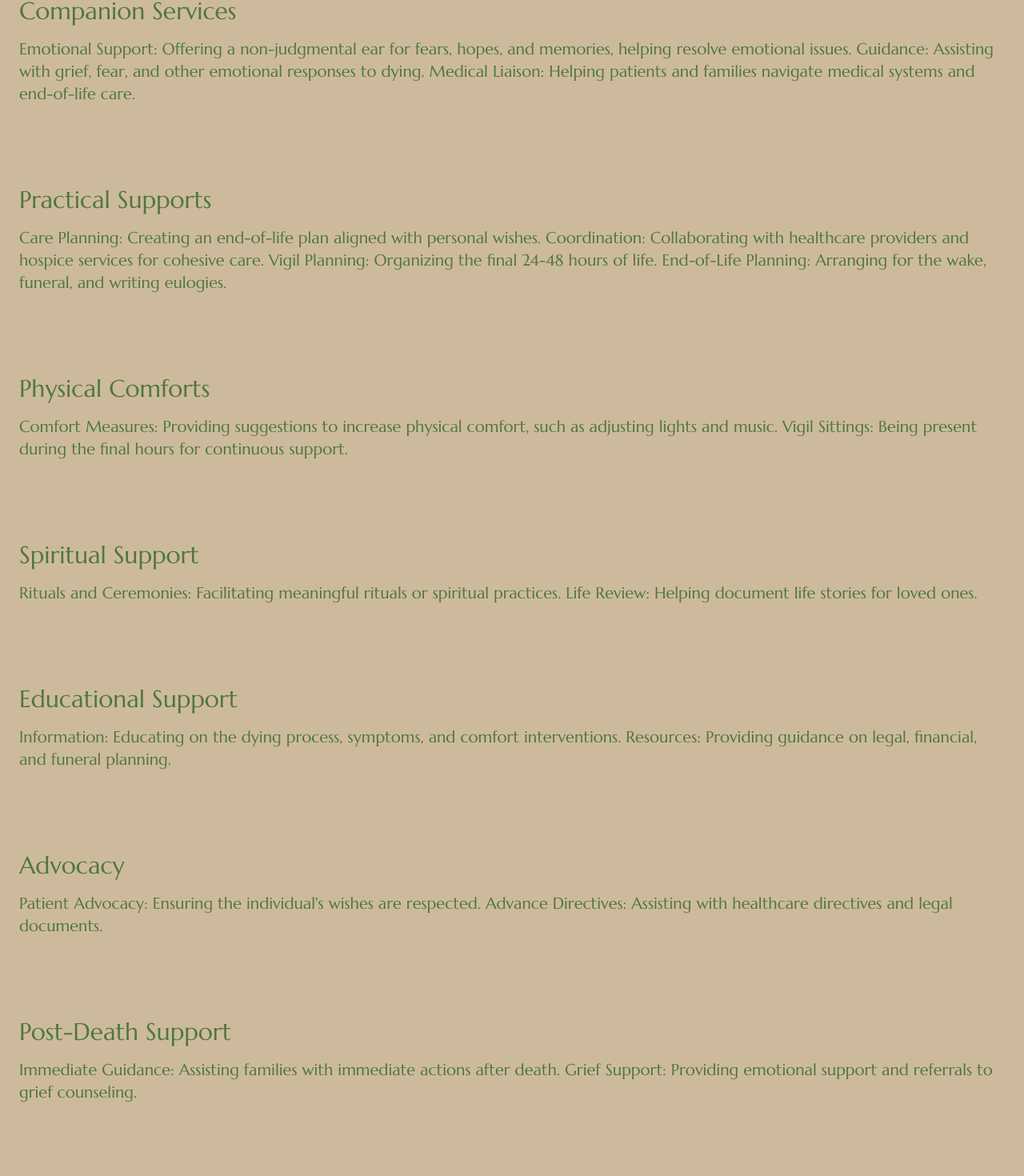
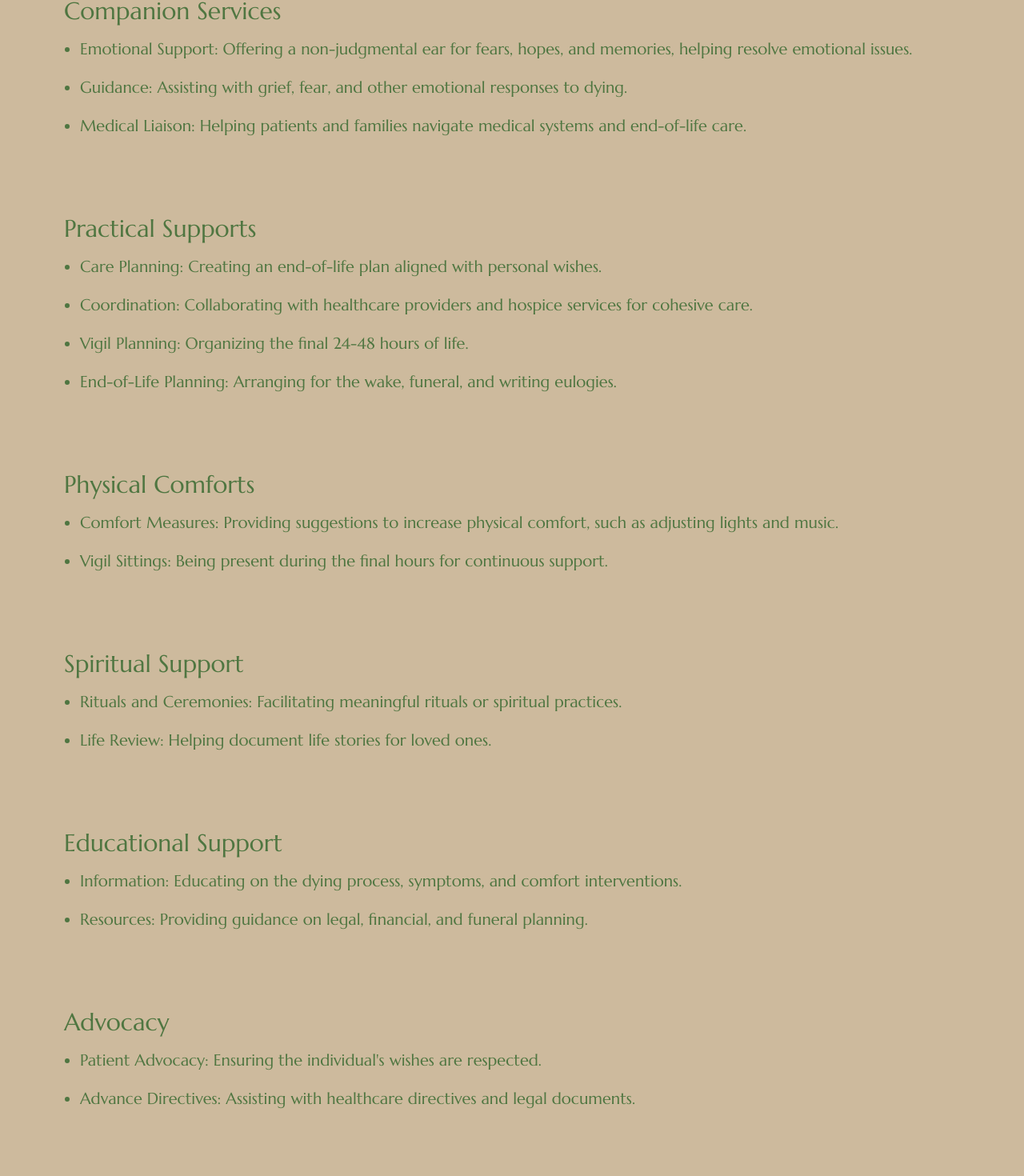
Before and after one commit to victoriaraya/emracing_death, a Next.js app: page /services in a window 1280 px wide. Shown: the part 244-1714 px from the top of the page at 80% size. Built offline with nearby package versions, Linux system fonts and the light colour scheme.

Commit message:
style edits and faq edits

```diff
--- a/app/page.tsx
+++ b/app/page.tsx
@@ -5,19 +5,27 @@ export default function Home() {
     <div className="w-full h-full bg-[#CDBA9D]">
       <div className="relative w-full h-screen">
         <Image
-          src={"/images/flower_cropped2.jpg"}
+          src={"/images/flowers.jpg"}
           alt="flower"
           width={550}
           height={400}
           quality={100}
-          className="absolute top-0 left-0 w-full h-screen"
+          className="absolute top-0 right-10 h-5/6"
         />
-        <h1 className="absolute inset-0 flex flex-col text-center items-center justify-center px-28 md:text-7xl text-4xl text-[#45260C]">
+        <Image
+          src={"/images/hands_holding.jpg"}
+          alt="holding hands"
+          width={550}
+          height={400}
+          quality={100}
+          className="absolute bottom-0 left-10"
+        />
+        <h1 className="absolute left-0 flex flex-col text-center px-28 md:text-7xl text-4xl text-[#45260C]">
           Family and patient centered support for end-of-life transitions
         </h1>
       </div>
       <div className="h-full flex-col items-center justify-items-center text-left px-28 py-12 text-[#4F7641]">
-        <h1 className="text-5xl pb-4">What is an End-of-Life Doula?</h1>
+        <h1 className="text-5xl pb-8">What is an End-of-Life Doula?</h1>
         <p className="text-xl">
           A Death Doula/End-of-Life Doula is a non-medical, trained professional
           who provides support via education, organization, planning and
@@ -53,35 +61,35 @@ export default function Home() {
           quality={100}
           className="absolute top-0 left-0 w-full -mt-5"
         />
-        <h1 className="text-5xl pb-4 pt-40">
+        <h1 className="text-5xl pb-8 pt-40">
           Benefits of an End-of-Life Planner
         </h1>
         <ul className="text-xl list-disc">
-          <li>
+          <li className="pb-6">
             Facilitating end-of-life planning to help prepare practicalities,
             ease anxiety, aid in comfort and promote a personalized passage{" "}
           </li>
-          <li>
+          <li className="pb-6">
             {" "}
             Increasing quality of life moments for clients and loved ones by
             providing resources and support through the end-of-life journey{" "}
           </li>
-          <li>
+          <li className="pb-6">
             {" "}
             Supporting the patient and their loved ones with resources regarding
             end-of-life arrangements{" "}
           </li>
-          <li>
+          <li className="pb-6">
             {" "}
             Providing with resources to bring closure to end of life planning,
             ensure the support to have any tasks required performed for greater
             peace of mind and to ease the transition{" "}
           </li>
-          <li>
+          <li className="pb-6">
             Serving as support to the client and loved ones through the
             end-of-life journey{" "}
           </li>
-          <li>
+          <li className="pb-6">
             Increasing quality of life moments for clients and loved ones as the
             end-of-life planner serves as a resource to facilitate{" "}
           </li>
--- a/app/services/page.tsx
+++ b/app/services/page.tsx
@@ -3,7 +3,7 @@ import { ServicesList } from "@/components/ServicesDoc";
 
 const Services = () => {
   return (
-    <div className="flex flex-col gap-5 bg-[#CDBA9D] text-[#4F7641] h-full px-6 pb-4">
+    <div className="flex flex-col gap-5 bg-[#CDBA9D] text-[#4F7641] h-full pb-4 px-20">
       <h1 className="text-6xl text-center py-4">Services</h1>
       {ServicesList.map((service, idx) => (
         <ServiceTile service={service} key={idx} />
--- a/components/ServiceTile.tsx
+++ b/components/ServiceTile.tsx
@@ -4,7 +4,13 @@ const ServiceTile = (props) => {
   return (
     <div>
       <h1 className="text-3xl pb-4">{service.name}</h1>
-      <p className="text-xl pb-20">{service.description}</p>
+      <ul className="text-xl list-disc pb-14 pl-5">
+        {service.description.map((item, idx) => (
+          <li key={idx} className="pb-5">
+            {item}
+          </li>
+        ))}
+      </ul>
     </div>
   );
 };
--- a/components/ServicesDoc.ts
+++ b/components/ServicesDoc.ts
@@ -1,43 +1,61 @@
 const ServicesList = [
   {
     name: "Companion Services",
-    description:
-      "Emotional Support: Offering a non-judgmental ear for fears, hopes, and memories, helping resolve emotional issues. Guidance: Assisting with grief, fear, and other emotional responses to dying. Medical Liaison: Helping patients and families navigate medical systems and end-of-life care.",
+    description: [
+      "Emotional Support: Offering a non-judgmental ear for fears, hopes, and memories, helping resolve emotional issues.",
+      "Guidance: Assisting with grief, fear, and other emotional responses to dying.",
+      "Medical Liaison: Helping patients and families navigate medical systems and end-of-life care.",
+    ],
   },
   {
     name: "Practical Supports",
-    description:
-      "Care Planning: Creating an end-of-life plan aligned with personal wishes. Coordination: Collaborating with healthcare providers and hospice services for cohesive care. Vigil Planning: Organizing the final 24-48 hours of life. End-of-Life Planning: Arranging for the wake, funeral, and writing eulogies.",
+    description: [
+      "Care Planning: Creating an end-of-life plan aligned with personal wishes.",
+      "Coordination: Collaborating with healthcare providers and hospice services for cohesive care.",
+      "Vigil Planning: Organizing the final 24-48 hours of life.",
+      "End-of-Life Planning: Arranging for the wake, funeral, and writing eulogies.",
+    ],
   },
   {
     name: "Physical Comforts",
-    description:
-      "Comfort Measures: Providing suggestions to increase physical comfort, such as adjusting lights and music. Vigil Sittings: Being present during the final hours for continuous support.",
+    description: [
+      "Comfort Measures: Providing suggestions to increase physical comfort, such as adjusting lights and music.",
+      "Vigil Sittings: Being present during the final hours for continuous support.",
+    ],
   },
   {
     name: "Spiritual Support",
-    description:
-      "Rituals and Ceremonies: Facilitating meaningful rituals or spiritual practices. Life Review: Helping document life stories for loved ones.",
+    description: [
+      "Rituals and Ceremonies: Facilitating meaningful rituals or spiritual practices.",
+      "Life Review: Helping document life stories for loved ones.",
+    ],
   },
   {
     name: "Educational Support",
-    description:
-      "Information: Educating on the dying process, symptoms, and comfort interventions. Resources: Providing guidance on legal, financial, and funeral planning.",
+    description: [
+      "Information: Educating on the dying process, symptoms, and comfort interventions.",
+      "Resources: Providing guidance on legal, financial, and funeral planning.",
+    ],
   },
   {
     name: "Advocacy",
-    description:
-      "Patient Advocacy: Ensuring the individual's wishes are respected. Advance Directives: Assisting with healthcare directives and legal documents.",
+    description: [
+      "Patient Advocacy: Ensuring the individual's wishes are respected.",
+      "Advance Directives: Assisting with healthcare directives and legal documents.",
+    ],
   },
   {
     name: "Post-Death Support",
-    description:
-      "Immediate Guidance: Assisting families with immediate actions after death. Grief Support: Providing emotional support and referrals to grief counseling.",
+    description: [
+      "Immediate Guidance: Assisting families with immediate actions after death.",
+      "Grief Support: Providing emotional support and referrals to grief counseling.",
+    ],
   },
   {
     name: "Continuity of Care",
-    description:
+    description: [
       "Collaborative Care: Working with other healthcare providers to ensure seamless transitions and ongoing emotional support.",
+    ],
   },
 ];
 
```
Also changed, not shown: app/about/page.tsx (+33 -20 lines), app/faq/page.tsx (+41 -19 lines), 1 other file (tests, documents, lock files or other folders).
